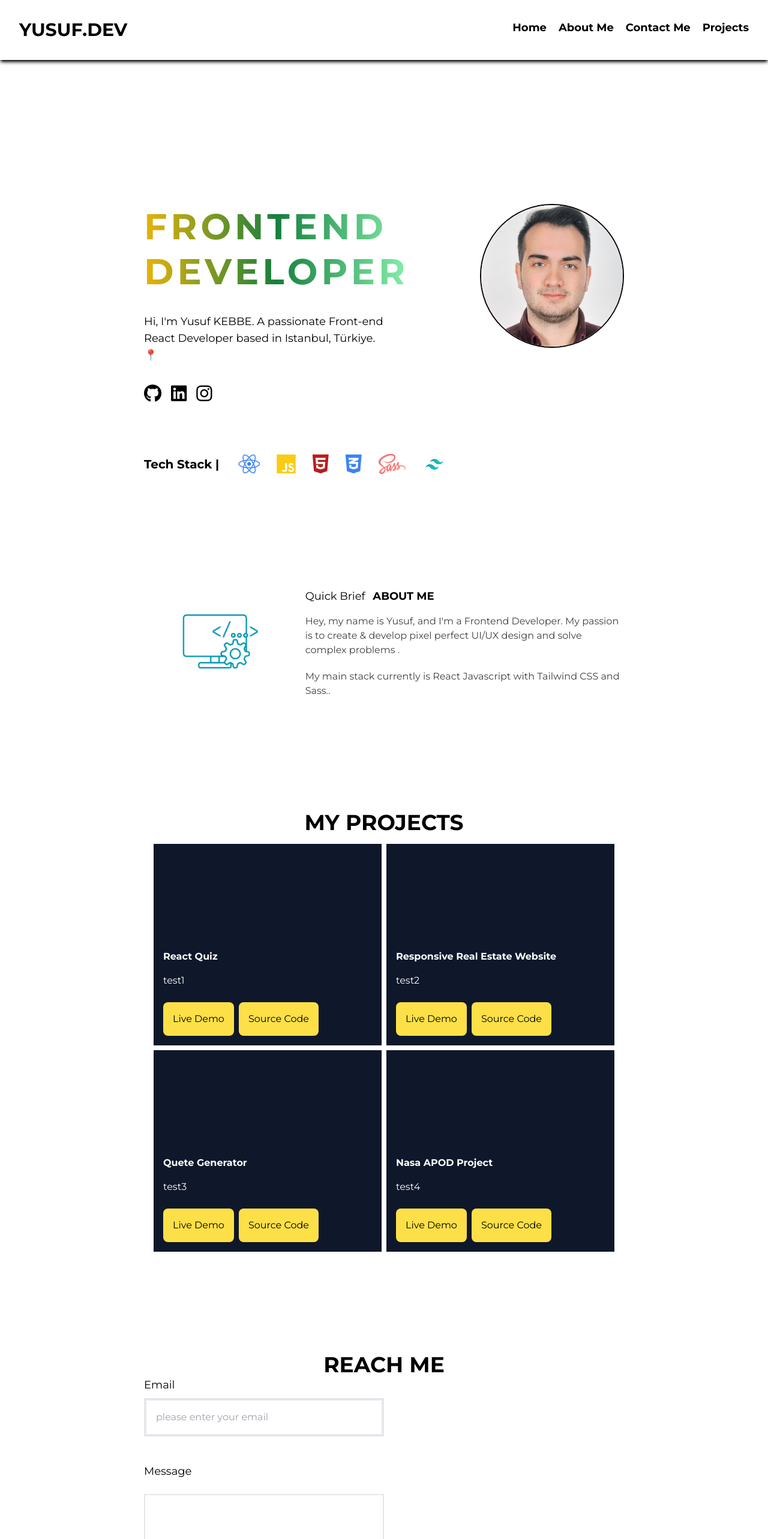
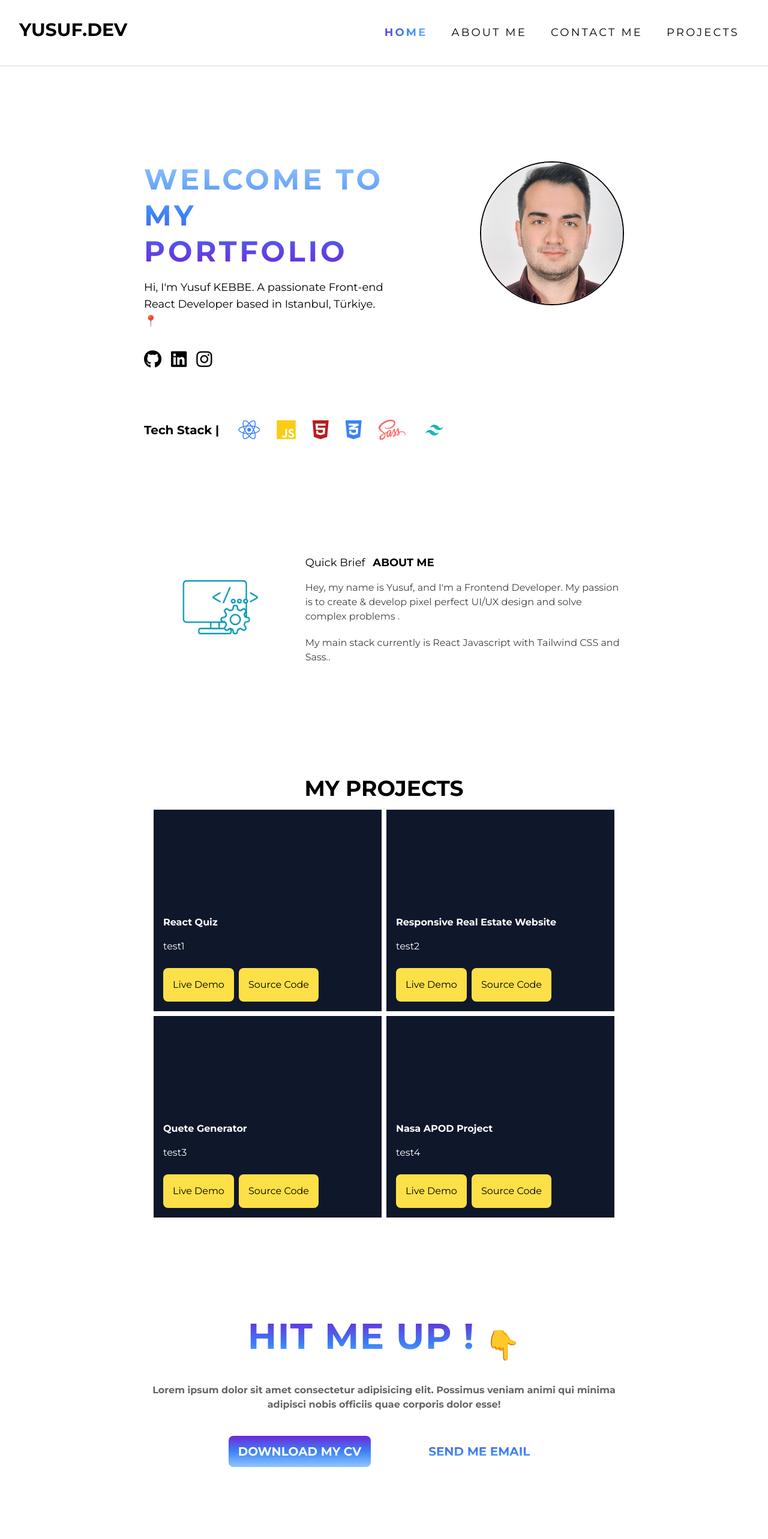
Before and after one commit to yusufskebbe/portfolio-main, a React (Vite) app: page / in a window 1280 px wide. Shown: the top 2566 px of the page at 60% size. Built offline with nearby package versions, Linux system fonts and the light colour scheme.

Commit message:
hit me up section implementation

```diff
--- a/src/App.jsx
+++ b/src/App.jsx
@@ -14,7 +14,7 @@ function App() {
 
 
      <Header/>
-      <main className="p-60">
+      <main className="px-60 py-40">
       <Hero/>
       <AboutMe/>
       <MyProjects/>
--- a/src/components/Header.jsx
+++ b/src/components/Header.jsx
@@ -2,15 +2,15 @@ import React from 'react'
 
 function Header() {
   return (
-   <header>
-    <nav className='flex justify-between p-8  shadow-md shadow-black'>
+   <header >
+    <nav className='flex justify-between p-8  shadow-sm shadow-gray-300 '>
      <h1 className='text-3xl uppercase font-bold '>Yusuf.Dev</h1>
       <div className='flex'>
-        <ul className='flex gap-5 text-lg font-semibold'>
-          <li className='hover:text-red-500 cursor-pointer'>Home</li>
-          <li className='hover:text-red-500 cursor-pointer'>About Me</li>
-          <li className='hover:text-red-500 cursor-pointer'>Contact Me</li>
-          <li className='hover:text-red-500 cursor-pointer'>Projects</li>
+        <ul className='flex gap-2 text-lg font-light uppercase  '>
+          <li className=' font-semibold  cursor-pointer bg-gradient-to-r from-violet-700  via-blue-500 to-blue-300  text-transparent bg-clip-text px-4 py-2 rounded-md tracking-[0.2rem] leading-relaxed   '>Home</li>
+          <li className=' cursor-pointer px-4 py-2 tracking-[0.2rem] leading-relaxed'>About Me</li>
+          <li className=' cursor-pointer px-4 py-2 tracking-[0.2rem] leading-relaxed'>Contact Me</li>
+          <li className=' cursor-pointer px-4 py-2 tracking-[0.2rem] leading-relaxed'>Projects</li>
         </ul>
       </div>
     </nav>
--- a/src/components/Hero.jsx
+++ b/src/components/Hero.jsx
@@ -10,8 +10,8 @@ function Hero() {
     <div className=''>
      <div className='container min-w-4xl flex'>
       <div className='leftside w-1/2 '>
-        <h1 className='mb-4 tracking-widest leading-tight uppercase  text-6xl font-bold bg-gradient-to-r from-yellow-500  via-green-700 to-green-300 inline-block text-transparent bg-clip-text'>
-        Frontend Developer
+        <h1 className='mb-4 tracking-widest leading-tight uppercase  text-5xl font-bold bg-gradient-to-t from-violet-700  via-blue-500 to-blue-300  text-transparent bg-clip-text'>
+        Welcome to my portfolio
         </h1>
         <p className='mt-4 text-lg '>Hi, I'm Yusuf KEBBE. A passionate Front-end React Developer based in Istanbul, Türkiye. 📍</p>
         <div className="social-links mt-8 flex gap-4">
--- a/src/components/ReactMe.jsx
+++ b/src/components/ReactMe.jsx
@@ -2,10 +2,30 @@ import React from 'react'
 
 function ReactMe() {
   return (
-    <div className='mt-40'>
-      <h1 className='text-center text-4xl font-semibold uppercase'>Reach Me</h1>
-      <div>
-        <form action="">
+    <div className='mt-40 flex flex-col justify-center items-center '>
+      <div className='flex gap-4'>
+      <h1 className=' text-center text-6xl font-semibold bg-gradient-to-b from-violet-700  via-blue-500 to-blue-200  text-transparent bg-clip-text  uppercase tracking-wide'>hit Me up ! </h1>
+      <span className='text-5xl my-5'>👇</span>
+      </div>
+
+     <p className='mt-5 opacity-60 font-semibold text-center'>Lorem ipsum dolor sit amet consectetur adipisicing elit. Possimus veniam animi qui minima adipisci nobis officiis quae corporis dolor esse!</p>
+        {/* <div className='flex  justify-center items-center gap-3'>
+            {/* <i class="fa-regular fa-envelope"></i>
+            <h1 className='font-bold'>Mail :</h1>
+            <p className='font-semibold'>kebbeyusuf@gmail.com</p>
+            </div> */}
+            <div className='flex  justify-around items-center gap-20'>
+        <a href="" className='mt-10 py-3 px-4 bg-gradient-to-b from-violet-700  via-blue-500 to-blue-300  text-white font-semibold rounded-lg uppercase text-xl'>Download my Cv</a>
+        <a href="" className='mt-10 py-3 px-4 bg-gradient-to-b from-violet-700  via-blue-500 to-blue-300  text-transparent bg-clip-text font-semibold rounded-lg uppercase text-xl '>send me email</a>
+        </div>
+
+
+    </div>
+  )
+}
+
+export default ReactMe
+  {/* <form action="">
           <div className='input-field flex flex-col gap-2 w-1/2'>
 
            <label htmlFor="" className=' text-lg  '>Email</label>
@@ -16,10 +36,4 @@ function ReactMe() {
           </div>
 
           <button type='submit' className='p-2 mx-auto bg-yellow-300 rounded-xl text-black uppercase px-4 font-semibold'>Submit</button>
-        </form>
-      </div>
-    </div>
-  )
-}
-
-export default ReactMe
+        </form> */}
```
